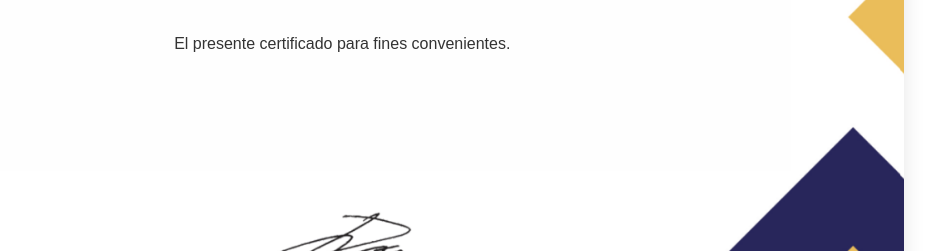
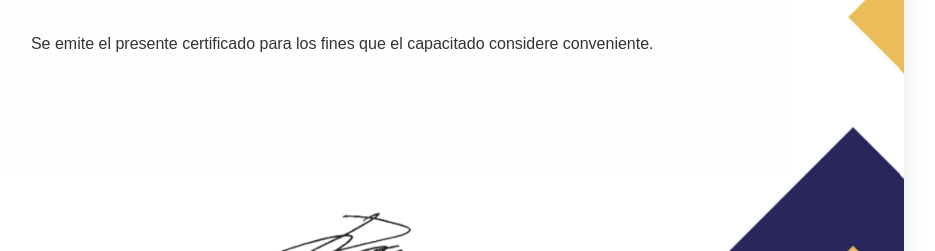
Before and after one commit to DylanQL/dampro_project, a Django app: template system/templates/system/certificado_pdf.html in a window 1280 px wide. Shown: the part 466-717 px from the top of the page, without its empty margins (219-1154 px from the left). Run offline with Django 5.2, Linux system fonts and the light colour scheme; the template is opened without the code that fills it: values that come from a table or form of the project are taken from there, others are empty; data comes from the database, SQL or seed files in the repository; both versions use the stored data as it was after the commit.

Commit message:
cambios menores

```diff
--- a/system/templates/system/certificado_pdf.html
+++ b/system/templates/system/certificado_pdf.html
@@ -200,7 +200,7 @@
 
             <!-- Texto final -->
             <div class="texto-final">
-                El presente certificado para fines convenientes.
+                Se emite el presente certificado para los fines que el capacitado considere conveniente.
             </div>
         </div>
 
```
Also changed, not shown: db.sqlite3.
